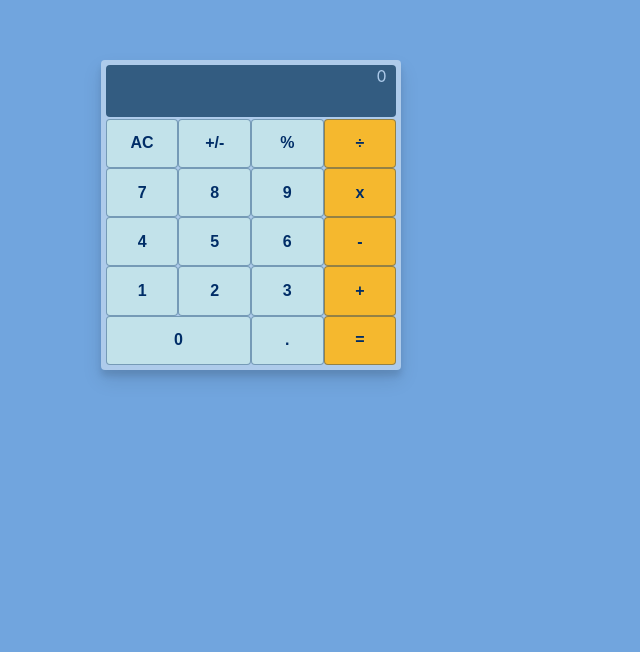
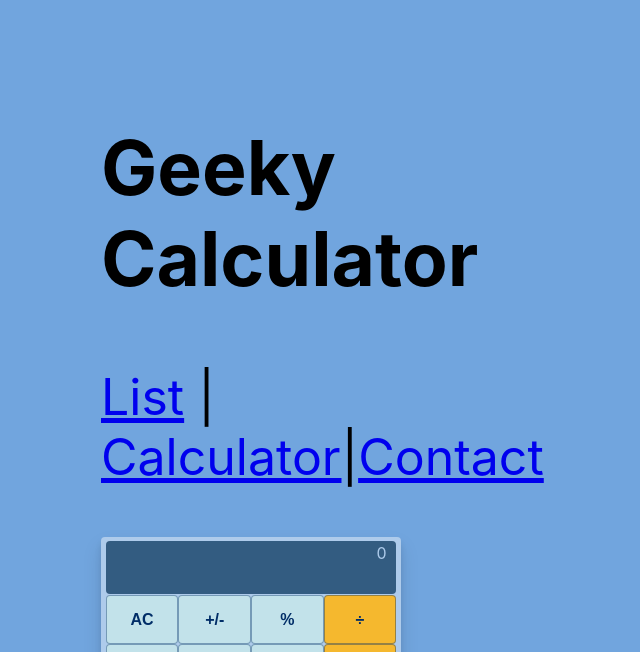
Before and after one commit to GeekyHacks/MyGeekyCalculator, a React (Create React App) app: page / in a window 1280 px wide. Shown: the part 148-800 px from the top of the page, without its empty margins (389-1029 px from the left). Built offline with nearby package versions, Linux system fonts and the light colour scheme.

Commit message:
Add Header and footer components

```diff
--- a/src/App.js
+++ b/src/App.js
@@ -1,9 +1,11 @@
 import Calculator from './components/Calculator';
+import Header from './components/Header';
 import './Styles/Css/App.css';
 
 function App() {
   return (
     <div className="App">
+      <Header />
       <Calculator />
     </div>
   );
--- /dev/null
+++ b/src/components/Header.js
@@ -0,0 +1,31 @@
+import Calculator from './Calculator';
+
+const Header = () => {
+  return (
+    <div>
+      <header>
+        <nav>
+          <div class="navBar">
+            <h2>Geeky Calculator</h2>
+            <div>
+              <a href="#" class="link" id="listBtn">
+                List
+              </a>{' '}
+              <span>|</span>{' '}
+              <a class="link" id="addNewBook" href="#">
+                Calculator
+              </a>
+              <span>|</span>
+              <a class="link" id="contactBtn" href="#">
+                Contact
+              </a>
+            </div>
+          </div>
+          <p class="dayDate"></p>
+        </nav>
+      </header>
+    </div>
+  );
+};
+
+export default Header;
```
Also changed, not shown: src/components/Footer.js (added).
